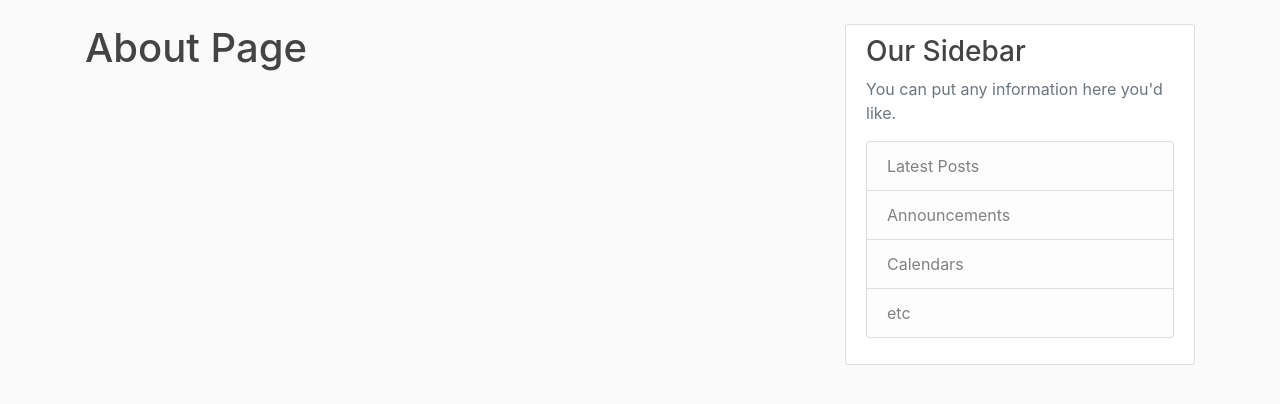
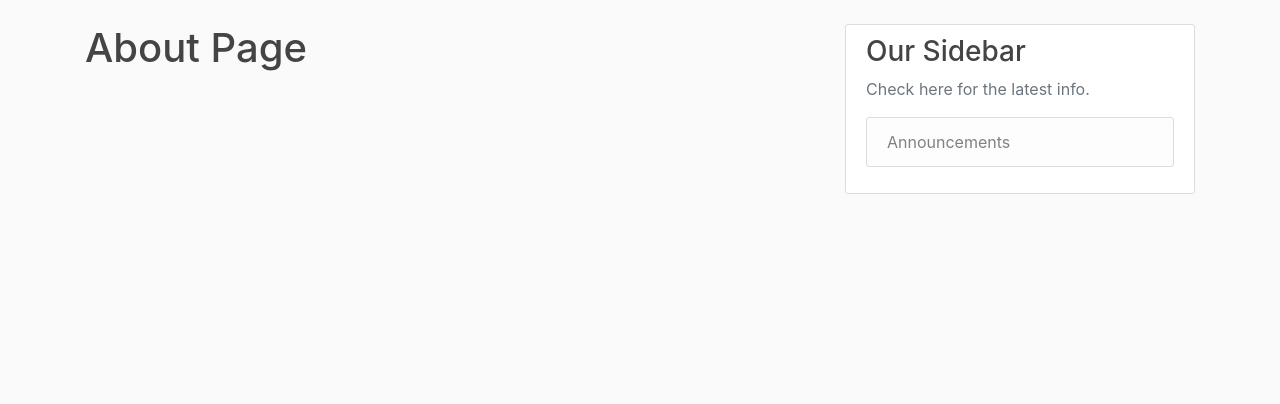
Before and after one commit to MKing301/small-group-blog, a Flask app: page /about in a window 1280 px wide. Shown: the part 56-460 px from the top of the page. Run offline with Flask 2, Linux system fonts and the light colour scheme; some libraries are stand-ins or nearby versions.

Commit message:
Update side bar content

```diff
--- a/group_blog/templates/layout.html
+++ b/group_blog/templates/layout.html
@@ -65,12 +65,9 @@
         <div class="col-md-4">
         <div class="content-section">
             <h3>Our Sidebar</h3>
-            <p class='text-muted'>You can put any information here you'd like.
+            <p class='text-muted'>Check here for the latest info.
             <ul class="list-group">
-                <li class="list-group-item list-group-item-light">Latest Posts</li>
                 <li class="list-group-item list-group-item-light">Announcements</li>
-                <li class="list-group-item list-group-item-light">Calendars</li>
-                <li class="list-group-item list-group-item-light">etc</li>
             </ul>
             </p>
         </div>
```
